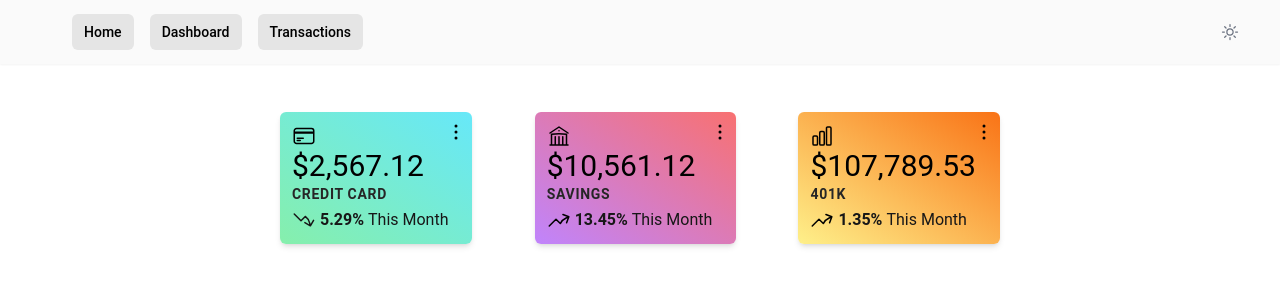
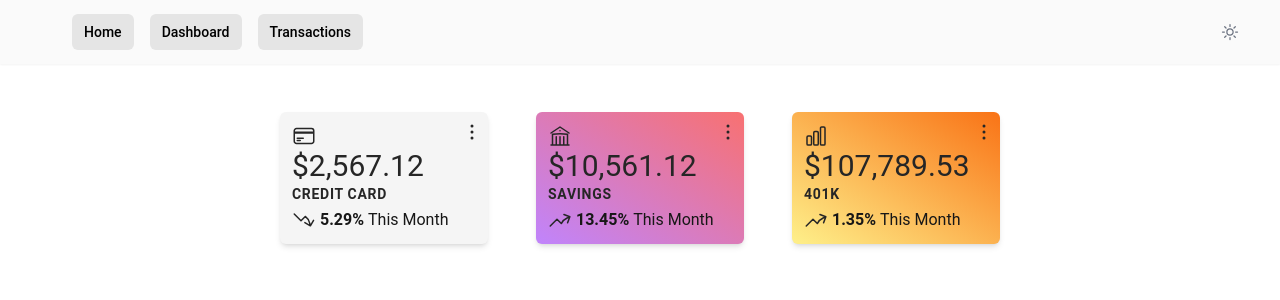
Before and after one commit to kyle-main/budget-tool, an Angular app in the folder client/: page /transactions in a window 1280 px wide. Shown: the top 300 px of the page. Built offline with nearby package versions, Linux system fonts and the light colour scheme.

Commit message:
add dark and light theme for account-summary card

```diff
--- a/client/src/app/common/account-summary/account-summary.component.html
+++ b/client/src/app/common/account-summary/account-summary.component.html
@@ -1,9 +1,10 @@
 <div
-  class="grow pl-3 pr-6 py-3 m-2 rounded-md shadow-md relative"
+  class="grow w-52 pl-3 pr-6 py-3 m-2 rounded-md shadow-md relative"
   [ngClass]="[
     greenBlue() ? 'bg-gradient-to-tr from-green-300 to-cyan-300' : '',
     purpleRed() ? 'bg-gradient-to-tr from-purple-400 to-red-400' : '',
-    yellowOrange() ? 'bg-gradient-to-tr from-yellow-200 to-orange-500' : ''
+    yellowOrange() ? 'bg-gradient-to-tr from-yellow-200 to-orange-500' : '',
+    dark() ? 'bg-gray-800 text-neutral-100' : 'bg-neutral-100 text-neutral-800'
   ]"
 >
   <button
@@ -75,7 +76,10 @@
 
   <h2 class="text-3xl">{{ this.amount | moneyFormatter }}</h2>
 
-  <div class="text-sm text-neutral-800 font-bold tracking-wider">
+  <div
+    class="text-sm text-neutral-800 font-bold tracking-wider"
+    [ngClass]="dark() ? 'text-neutral-200' : ''"
+  >
     {{ this.accountType }}
   </div>
 
@@ -101,7 +105,7 @@
       viewBox="0 0 24 24"
       stroke-width="1.5"
       stroke="currentColor"
-      class="absolute w-6 h-6 text-neutral-900"
+      class="absolute w-6 h-6"
       [ngClass]="deltaIsNegative() ? 'visible' : 'invisible'"
     >
       <path
@@ -112,8 +116,16 @@
     </svg>
 
     <div class="flex ml-1">
-      <div class="text-md font-bold text-neutral-900">{{ deltaABS() }}%</div>
-      <div class="text-md text-neutral-900 ml-1 whitespace-nowrap">
+      <div
+        class="text-md font-bold text-neutral-900"
+        [ngClass]="dark() ? 'text-neutral-200' : ''"
+      >
+        {{ deltaABS() }}%
+      </div>
+      <div
+        class="text-md text-neutral-900 ml-1 whitespace-nowrap"
+        [ngClass]="dark() ? 'text-neutral-200' : ''"
+      >
         This Month
       </div>
     </div>
--- a/client/src/app/common/account-summary/account-summary.component.ts
+++ b/client/src/app/common/account-summary/account-summary.component.ts
@@ -1,5 +1,5 @@
 import { Component, OnInit, Input } from '@angular/core';
-import { GradientColorScheme } from 'src/app/core/models/color-scheme';
+import { ColorScheme } from 'src/app/core/models/color-scheme';
 import { Account } from 'src/app/core/models/account';
 
 @Component({
@@ -11,13 +11,13 @@ export class AccountSummaryComponent implements OnInit {
   @Input() accountType: Account | null;
   @Input() amount: number;
   @Input() delta: number;
-  @Input() colorScheme: GradientColorScheme;
+  @Input() colorScheme: ColorScheme;
 
   constructor() {
     this.accountType = null;
     this.amount = 0.0;
     this.delta = 0.0;
-    this.colorScheme = GradientColorScheme['green-blue'];
+    this.colorScheme = ColorScheme.LIGHT;
   }
 
   ngOnInit(): void {}
@@ -40,17 +40,21 @@ export class AccountSummaryComponent implements OnInit {
 
   public greenBlue(): boolean {
     // return whether the color scheme is green to blue gradient
-    return this.colorScheme == GradientColorScheme['green-blue'];
+    return this.colorScheme == ColorScheme.GREEN_BLUE;
   }
 
   public purpleRed(): boolean {
     // return whether the color scheme is purple to red gradient
-    return this.colorScheme == GradientColorScheme['purple-red'];
+    return this.colorScheme == ColorScheme.PURPLE_RED;
   }
 
   public yellowOrange(): boolean {
     // return whether the color scheme is yellow to orange gradient
-    return this.colorScheme == GradientColorScheme['yellow-orange'];
+    return this.colorScheme == ColorScheme.YELLOW_ORANGE;
+  }
+
+  public dark(): boolean {
+    return this.colorScheme == ColorScheme.DARK;
   }
 
   public isSavingsAccount(): boolean {
--- a/client/src/app/core/models/color-scheme.ts
+++ b/client/src/app/core/models/color-scheme.ts
@@ -1,5 +1,7 @@
-export enum GradientColorScheme {
-  'green-blue',
-  'purple-red',
-  'yellow-orange',
+export enum ColorScheme {
+  LIGHT = 'light',
+  DARK = 'dark',
+  GREEN_BLUE = 'green-blue',
+  PURPLE_RED = 'purple-red',
+  YELLOW_ORANGE = 'yellow-orange',
 }
--- a/client/src/app/pages/dashboard/dashboard.component.html
+++ b/client/src/app/pages/dashboard/dashboard.component.html
@@ -1,19 +1,19 @@
 <div class="relative mx-auto mt-10 max-w-3xl px-4">
   <div class="flex flex-wrap justify-between">
     <app-account-summary
-      [colorScheme]="colorScheme['green-blue']"
+      [colorScheme]="colorScheme.LIGHT"
       [accountType]="account.CREDIT_CARD"
       [amount]="2567.12"
       [delta]="-5.29"
     ></app-account-summary>
     <app-account-summary
-      [colorScheme]="colorScheme['purple-red']"
+      [colorScheme]="colorScheme.PURPLE_RED"
       [accountType]="account.SAVINGS"
       [amount]="10561.12"
       [delta]="13.45"
     ></app-account-summary>
     <app-account-summary
-      [colorScheme]="colorScheme['yellow-orange']"
+      [colorScheme]="colorScheme.YELLOW_ORANGE"
       [accountType]="account.K401"
       [amount]="107789.53"
       [delta]="1.35"
--- a/client/src/app/pages/dashboard/dashboard.component.ts
+++ b/client/src/app/pages/dashboard/dashboard.component.ts
@@ -1,6 +1,6 @@
 import { Component, OnInit } from '@angular/core';
 import { Account } from 'src/app/core/models/account';
-import { GradientColorScheme } from 'src/app/core/models/color-scheme';
+import { ColorScheme } from 'src/app/core/models/color-scheme';
 
 @Component({
   selector: 'app-dashboard',
@@ -8,10 +8,10 @@ import { GradientColorScheme } from 'src/app/core/models/color-scheme';
   styleUrls: ['./dashboard.component.scss'],
 })
 export class DashboardComponent implements OnInit {
-  colorScheme: typeof GradientColorScheme;
+  colorScheme: typeof ColorScheme;
   account: typeof Account;
   constructor() {
-    this.colorScheme = GradientColorScheme;
+    this.colorScheme = ColorScheme;
     this.account = Account;
   }
 
```
